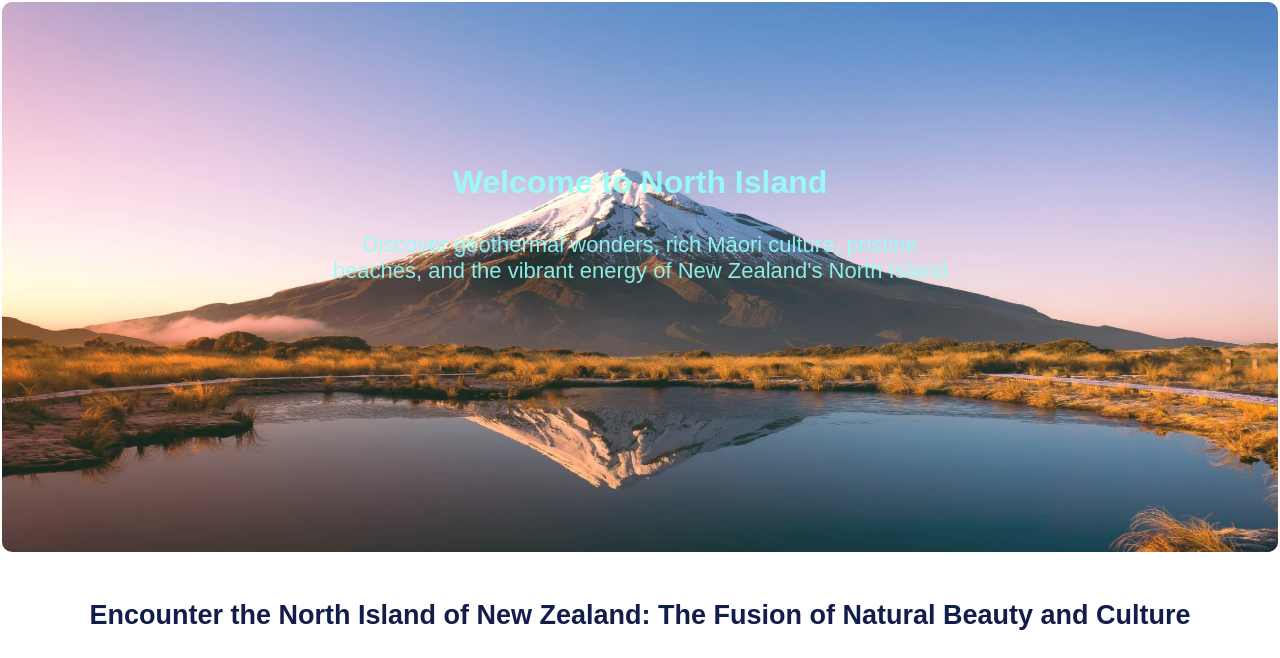
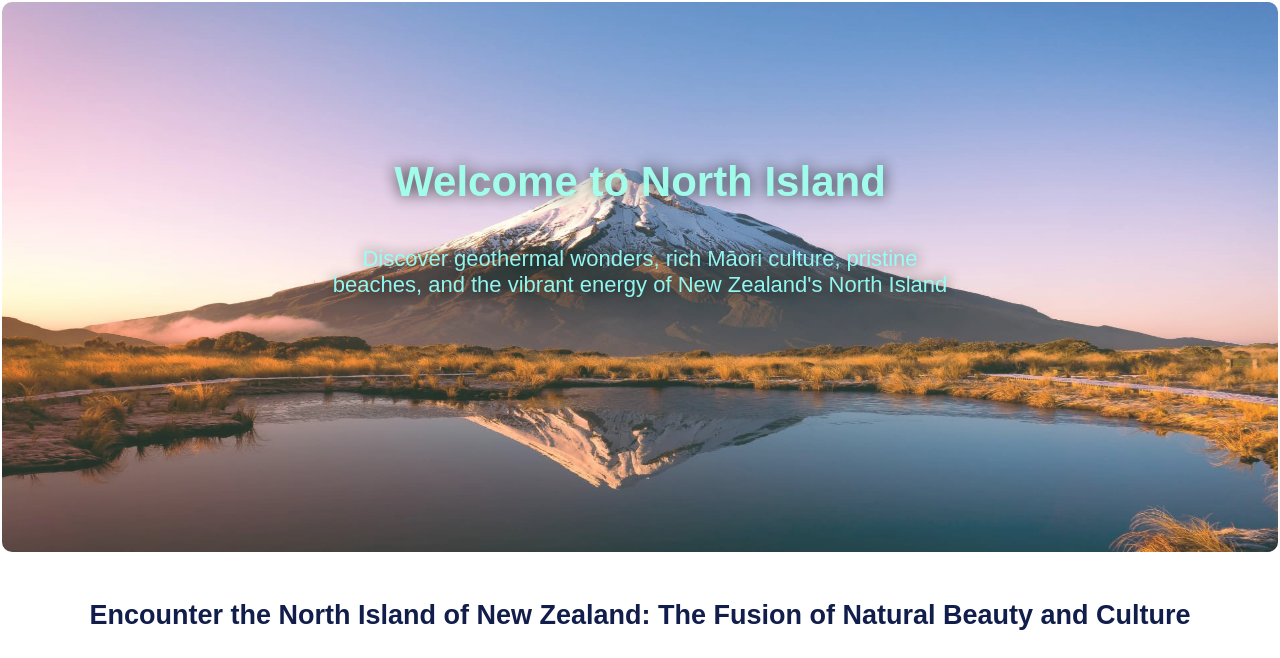
Before and after one commit to jackylin625307-ops/Jackylin-Gl24751-Work, a plain HTML site: page Northern.html in a window 1280 px wide. Shown: the part 142-800 px from the top of the page. Drawn offline with Linux system fonts and the light colour scheme; some packages are replaced by stand-ins of ours; a script that the page names is missing.

Commit message:
Update styles in Northern.css for improved design

```diff
--- a/Northern.css
+++ b/Northern.css
@@ -69,26 +69,28 @@ nav a:hover{
     padding: 0 2px 20px 2px ;
 }
 #intro_section h2{
-    font-size: 32px;
-    color :#95fff8;
+    font-size: 42px;
+    color :#a0ffeb;
     text-align: center;
     padding: 5px 30px;
     gap: 40px;
-    opacity: 0.9;
+    opacity: 0.95;
+    text-shadow: 0 0 15px rgba(0,0,0,0.8);
 }
 #intro_section p{
     font-size: 22px;
     color:#95fff8;
     text-align: center;
     margin-bottom: 20px;
-    opacity: 0.9;
+    opacity: 0.95;
+    text-shadow: 0 0 15px rgba(0,0,0,0.8);
 }
 .intro-image img{
     position: relative;
     width:100%;
     height:200vh;
     display:block;
-    opacity: 0.9;
+    opacity: 0.85;
     border-radius:10px;
     height: 550px;
 }
```
